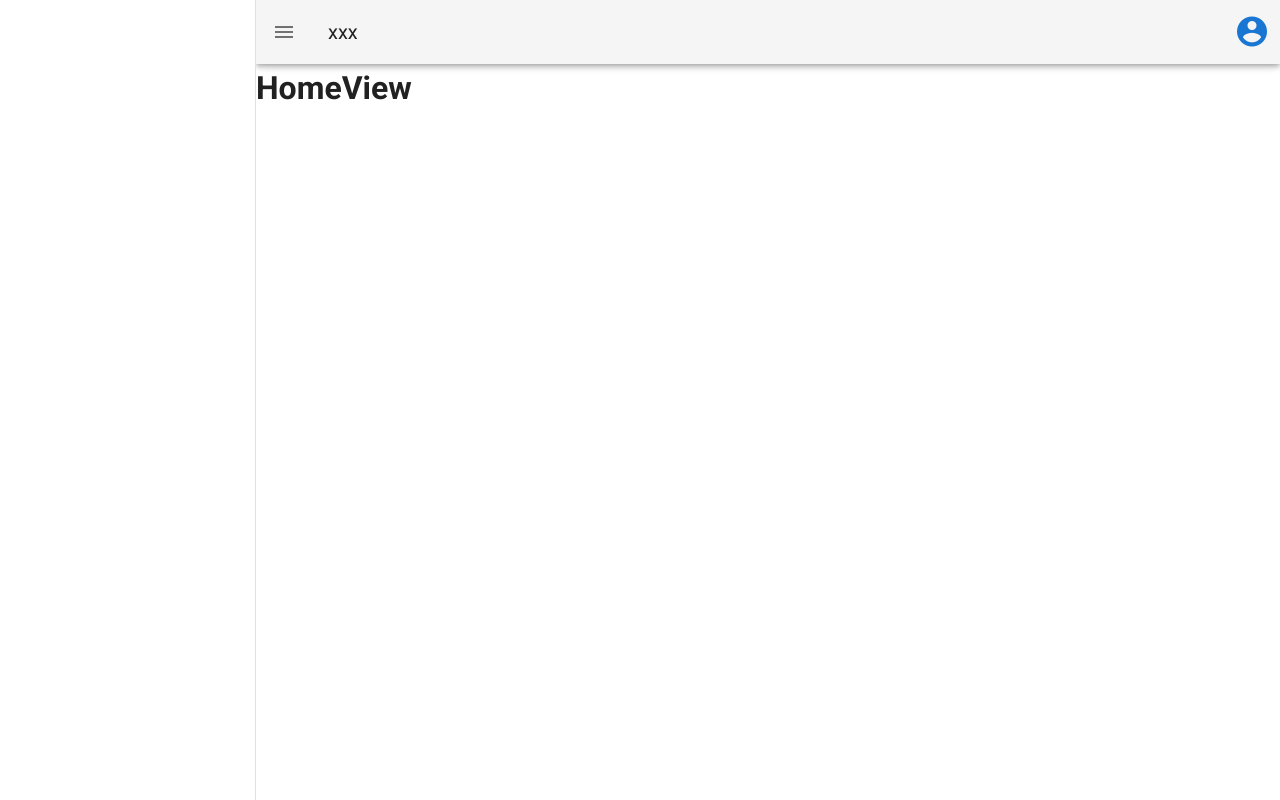
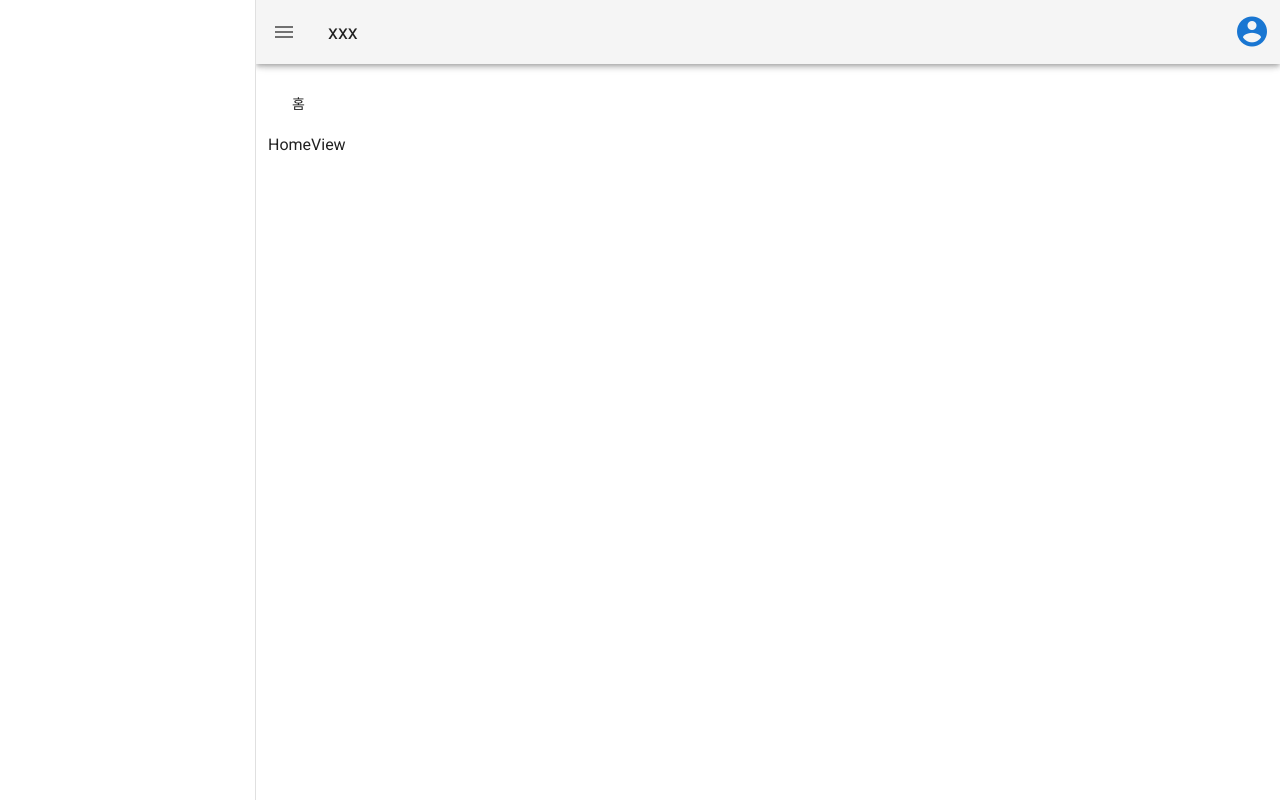
Before and after one commit to js9005/vuetify2-layout, a Vue app: page / in a window 1280 px wide. Built offline with nearby package versions, Linux system fonts and the light colour scheme.

Commit message:
Feat. added breadcrumbs component

```diff
--- /dev/null
+++ b/src/components/common/TheBreadcrumbs.vue
@@ -0,0 +1,18 @@
+<template>
+  <v-row>
+    <v-col>
+      <v-breadcrumbs :items="value" />
+    </v-col>
+  </v-row>
+</template>
+
+<script>
+export default {
+  name: "TheBreadcrumbs",
+  props: {
+    value: {
+      type: Array,
+    },
+  },
+};
+</script>
--- a/src/views/HomeView.vue
+++ b/src/views/HomeView.vue
@@ -1,11 +1,24 @@
 <template>
-  <div>
-    <h1>HomeView</h1>
-  </div>
+  <v-container fluid>
+    <TheBreadcrumbs v-model="breadcrumbs" />
+
+    <div>
+      <p>HomeView</p>
+    </div>
+  </v-container>
 </template>
 
 <script>
+import TheBreadcrumbs from "@/components/common/TheBreadcrumbs.vue";
 export default {
   name: "HomeView",
+  components: {
+    TheBreadcrumbs,
+  },
+  data() {
+    return {
+      breadcrumbs: [{ text: "홈", disabled: false }],
+    };
+  },
 };
 </script>
```
